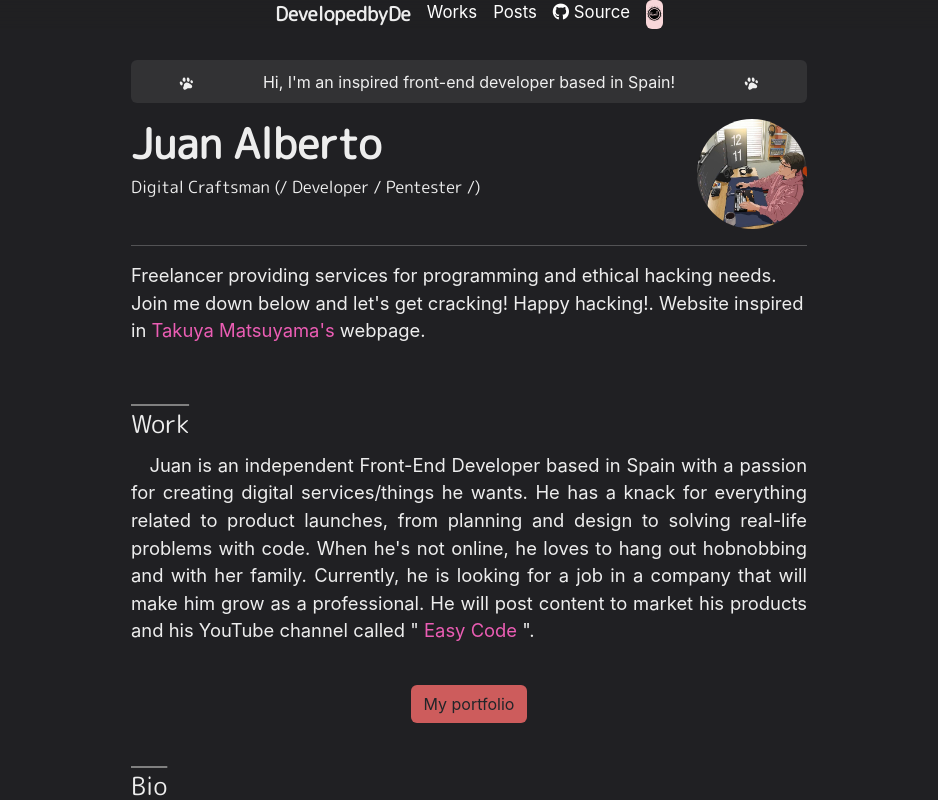
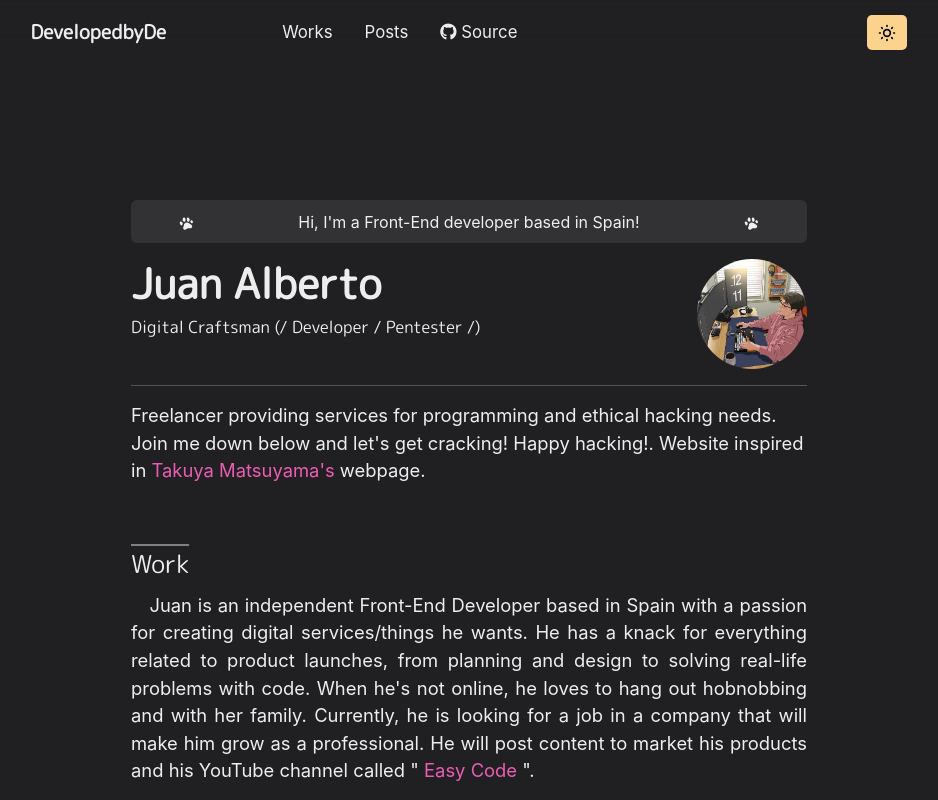
Before and after one commit to EasyCode0x7/EasyCode-homepage, a React (Create React App) app: page / in a window 1280 px wide. Shown: the top 800 px of the page, without its empty margins (171-1109 px from the left). Built offline with nearby package versions, Linux system fonts and the light colour scheme.

Commit message:
Add files via upload

```diff
--- a/src/App.css
+++ b/src/App.css
@@ -18,9 +18,20 @@
     font-family: var(--chakra-fonts-body);
 }
 
-@media (min-width: 370px) {
+@media (min-width: 390px) {
     .container, .container-lg, .container-md, .container-sm, .container-xl, .container-xxl {
         max-width: 700px!important;
+    }
+}
+
+@media screen and (max-width: 370px) {
+    .fs22 {
+        display: none!important;
+        justify-content: none!important;
+    }
+    .fs22 img {
+        margin: auto!important;
+        display: flex!important;
     }
 }
 
@@ -33,12 +44,14 @@
     width: 100%;
     height: 40px;
     text-decoration: none;
-    color: white;
-    align-items: center;
+    color: rgba(205, 92, 92, 1);
     justify-content: center;
 }
 
+
 .social:hover {
+    text-decoration: underline;
+    color: rgba(205, 92, 92, 1);
     background: rgba(129, 230, 217, 0.12);
 }
 
@@ -48,24 +61,14 @@
     text-decoration: none;
 }
 
-.styleTextColor:hover, .social:hover {
+
+.styleTextColor:hover {
     text-decoration: underline;
     color: var(--red);
 }
 
 .fnt-heading {
     font-family: var(--chakra-fonts-heading);
-}
-
-.principal-nav {
-    background: #20202380;
-    backdrop-filter: blur(15px);
-    width: 100%;
-    left: 0;
-    right: 0;
-    position: fixed;
-    display: flex;
-    justify-content: center;
 }
 
 
--- a/src/components/darkMode.js
+++ b/src/components/darkMode.js
@@ -1,4 +1,4 @@
-
+import { HiOutlineMoon } from "react-icons/hi";
 
 const LightTheme = {
     text: "#23374D",
@@ -20,23 +20,13 @@ const Themes = {
 }
 
 const Change = () => {
-    let sun = document.getElementById("bssun")
-    let moon = document.getElementById("bsmoon")
 
-    sun.addEventListener('click', () => {
-        let s = document.getElementById("bg")
-        s.setAttribute("style", "background-color: black")
-    })
-    moon.addEventListener('click', () => {
-        alert("Moon: Dark mode")
-    })
+    let wht = document.getElementById("change")
+
+    wht.innerHTML = <HiOutlineMoon />
+    console.log(wht.innerText)
 }
 
 
 
 export default Change;
-<div className='gap-4 py-3 d-flex' style={styleSize}>
-<a href={Twitter}><i class="fa-brands fa-twitter twitter"></i></a>
-<a href={Linkedin}><i class="fa-brands fa-linkedin linkedin"></i></a>
-<a href={YTChannel}><i class="fa-brands fa-youtube youtube"></i></a>
-</div>
--- a/src/components/home.js
+++ b/src/components/home.js
@@ -30,7 +30,7 @@ const Home = () => {
 
         <div>
 
-            <div style={{paddingTop: "60px"}}>
+            <div style={{paddingTop: "200px"}}>
 
                 <div className='fs22 d-flex justify-content-between rounded'>
                     <span className="ps-5">
@@ -51,7 +51,7 @@ const Home = () => {
                                     d="M19.212,17.136C19.212,17.136 12.651,19.306 12.84,25.174C12.888,28.022 10.569,28.548 11.073,32.567C11.727,34.322 12.649,36.92 15.89,36.85C19.131,36.781 19.603,34.354 23.377,32.97C27.151,31.586 31.009,33.828 33.802,31.213C36.596,28.598 35.188,24.468 31.876,22.731C28.564,20.995 24.793,16.327 19.212,17.136Z"></path>
                         </svg>
                     </span>
-                    Hi, I'm an inspired front-end developer based in Spain!
+                    Hi, I'm a Front-End developer based in Spain!
                     <span className="pe-5">
                         <svg
                             width="15"
@@ -129,7 +129,7 @@ const Home = () => {
                 <div className='pt-4'>
                     <h2 className='underline fnt-heading'>More</h2>
                     <div className='d-flex'>
-                        <h5>Archinstall</h5>
+                        <h5>Knowledge</h5>
                         <p className='down'>
                         Tool that automatically installs all the dependencies and utilities
                         necessary to configure a custom development integer.
@@ -138,7 +138,7 @@ const Home = () => {
                 </div>
 
                 <div className='pt-4'>
-                    <h2 className='underline fnt-heading'>On the web</h2>
+                    <h2 className='underline fnt-heading'>Social N-</h2>
                     <ul className='l15t5e7o' style={socialM}>
 
                         <li href={Github}>
--- a/src/components/navbar.js
+++ b/src/components/navbar.js
@@ -1,11 +1,42 @@
 import React, { Component } from "react";
-import { FaUssunnah } from "react-icons/fa";
+import { HiOutlineSun } from "react-icons/hi";
 import { Link } from 'react-router-dom';
+import Change from './darkMode'
 
 
-const Navbar = () => {
+export default function Navbar() {
 
     const Github = "https://github.com/EasyCode0x7/EasyCode-homepage";
+
+    const navPrincipal = {
+        display: "flex",
+        position: "fixed",
+        background: "#20202380",
+        backdropFilter: "blur(15px)",
+        padding: "15px",
+        left: "0",
+        width: "100%",
+        justifyContent: "center"
+    }
+
+    const ulContainer = {
+        display: "flex",
+        alignItems: "center",
+        fontSize: "1.05em",
+        margin: "0",
+        padding: "0",
+        position: "relative",
+    }
+
+    const bsSun = {
+        background: "rgba(251, 211, 141, 1)",
+        borderRadius: "5px",
+        width: "40px",
+        height: "35px",
+        display: "flex",
+        justifyContent: "center",
+        alignItems: "center"
+    }
 
 
     return (
@@ -13,32 +44,39 @@ const Navbar = () => {
 
             <nav
                 path="/"
-                className='principal-nav rounded'>
+                className='rounded'
+                style={navPrincipal}>
 
-                <ul class="gap-3 d-flex m-0 p-0" style={{fontSize: "1.05em"}}>
+                <ul className="gap-3" style={ulContainer}>
 
                     <li>
                         <Link to="/" className="ssS fw-bold fnt-heading">DevelopedbyDe</Link>
                     </li>
-                    <li class="hfs">
-                        <Link to="/works" class="nav-link text-white">Works</Link>
-                    </li>
-                    <li class="hfs">
-                        <Link to="/posts" class="nav-link text-white">Posts</Link>
-                    </li>
-                    <li class=" hfs">
-                        <a href={Github} class="nav-link text-white"> <i class="fa-brands fa-github"></i> Source</a>
+
+                    <li className="hfs" style={{marginLeft: "100px"}}>
+                        <Link to="/works" className="nav-link">Works</Link>
                     </li>
 
-                    <li class="rounded list-group-item-danger">
-                        <a class="text-black" href="/resume"><FaUssunnah /></a>
+                    <li className="hfs mx-3">
+                        <Link to="/posts" className="nav-link">Posts</Link>
+                    </li>
+
+                    <li className=" hfs">
+                        <a href={Github} className="nav-link"> <i className="fa-brands fa-github"></i> Source</a>
                     </li>
 
                 </ul>
+
+                <div style={{width: "350px"}}></div>
+
+                <ul className="m-0 p-0">
+                    <li style={bsSun}>
+                        <a id="change" onClick={Change} href="#darkmode" className="text-black d-flex fs-5"><HiOutlineSun /></a>
+                    </li>
+                </ul>
+
 
             </nav>
         </div>
     )
 }
-
-export default Navbar;
```
Also changed, not shown: src/components/quote.js (+4 -9 lines).
